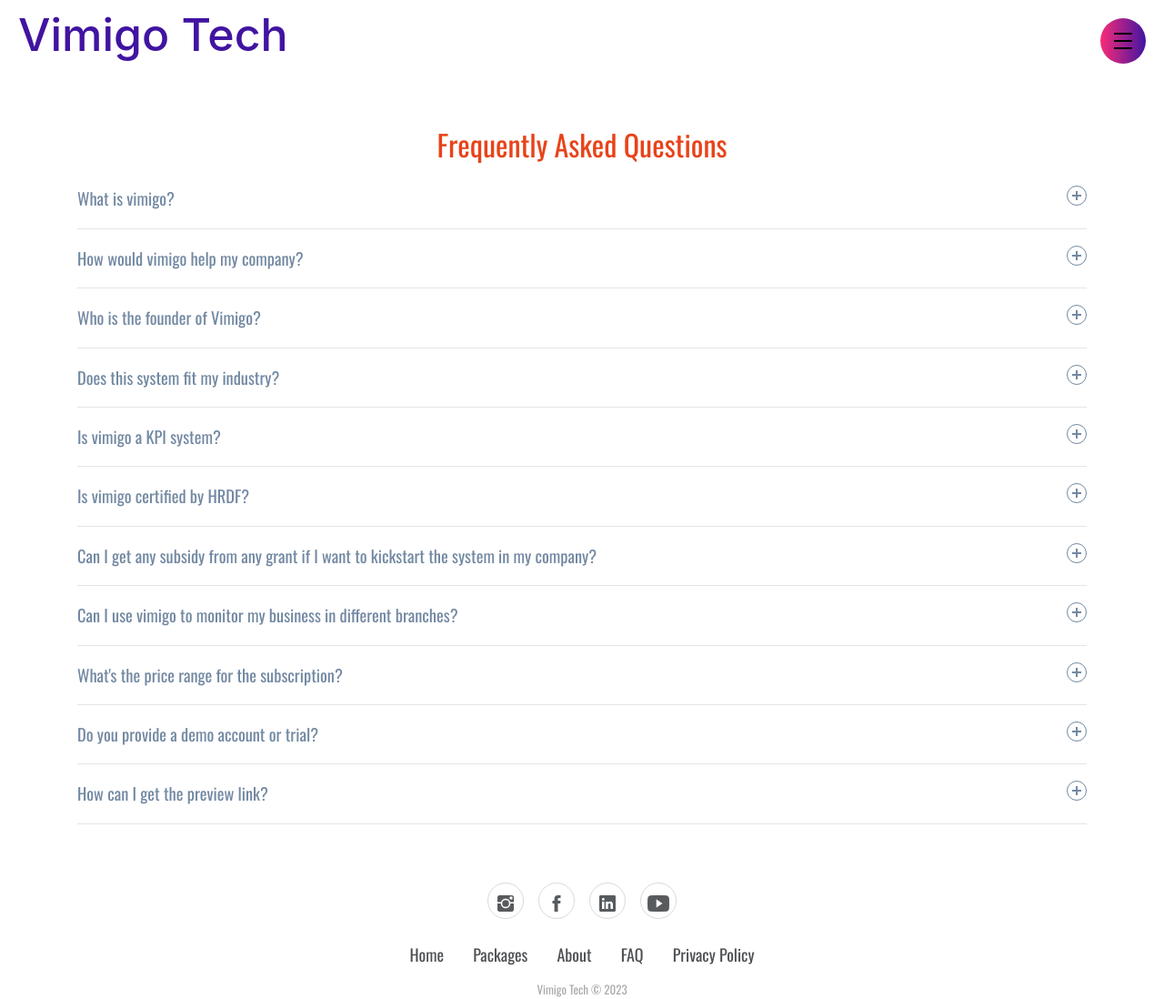
After one commit to omarrr5/vimigo-technical-Assessment, a PHP site: page /faq.html in a window 1280 px wide. The commit adds this page. Shown: the whole page at 91% size. Run offline with PHP 8.4, Linux system fonts and the light colour scheme; some libraries are stand-ins or nearby versions.

Commit message:
FAQ page done

```diff
--- /dev/null
+++ b/App.js
@@ -0,0 +1,15 @@
+const items = document.querySelectorAll('.accordion button');
+
+function toggleAccordion() {
+  const itemToggle = this.getAttribute('aria-expanded');
+
+  for (i = 0; i < items.length; i++) {
+    items[i].setAttribute('aria-expanded', 'false');
+  }
+
+  if (itemToggle == 'false') {
+    this.setAttribute('aria-expanded', 'true');
+  }
+}
+
+items.forEach((item) => item.addEventListener('click', toggleAccordion));
--- /dev/null
+++ b/faq.html
@@ -0,0 +1,213 @@
+<!DOCTYPE html>
+<html lang="en">
+<head>
+    <meta charset="UTF-8">
+    <meta http-equiv="X-UA-Compatible" content="IE=edge">
+    <meta name="viewport" content="width=device-width, initial-scale=1.0">
+    <title>Vimigo | FAQ</title>
+    <link rel="stylesheet" href="style.css">
+    <link rel="logo icon" href="images/vimigo-logo.png" type="image/x-icon">
+    <link href="https://fonts.googleapis.com/css2?family=Oswald&display=swap" rel="stylesheet">
+    <link href="https://fonts.googleapis.com/css2?family=Lato&display=swap" rel="stylesheet">
+    <script src="https://kit.fontawesome.com/a076d05399.js"></script>
+    <link rel="stylesheet" href="https://cdnjs.cloudflare.com/ajax/libs/twitter-bootstrap/4.1.3/css/bootstrap.min.css">
+    <link rel="stylesheet" href="https://cdnjs.cloudflare.com/ajax/libs/ionicons/2.0.1/css/ionicons.min.css">
+    <script src="https://kit.fontawesome.com/1c2c2462bf.js" crossorigin="anonymous"></script>
+</head>
+<body>
+    <input type="checkbox" id="active">
+    <label for="active" class="menu-btn"><span></span></label>
+    <label for="active" class="close"></label>
+    <h2 class="logo">Vimigo Tech</h2>
+    <div class="wrapper">
+      <ul>
+<li><a href="index.html">Home</a></li>
+<li><a href="https://www.vimigoapp.com/about-us/">About</a></li>
+<li><a href="#">FAQ</a></li>
+</ul>
+</div>
+
+
+    <section class="faq">
+
+        <div class="container">
+            <h2>Frequently Asked Questions</h2>
+            <div class="accordion">
+              <div class="accordion-item">
+                <button id="accordion-button-1" aria-expanded="false">
+                  <span class="accordion-title">What is vimigo?</span>
+                  <span class="icon" aria-hidden="true"></span>
+                </button>
+                <div class="accordion-content">
+                  <p>
+                    vimigo is a transparent performance reward system to help SMEs better manage human resources, increase productivity, and improve employee retention.
+
+People are the asset of the company, and vimigo is ready to empower your company and your workforce to grow to the next level!
+                  </p>
+                </div>
+              </div>
+              <div class="accordion-item">
+                <button id="accordion-button-2" aria-expanded="false">
+                  <span class="accordion-title">How would vimigo help my company?</span>
+                  <span class="icon" aria-hidden="true"></span>
+                </button>
+                <div class="accordion-content">
+                  <p>
+                    vimigo is a performance reward system that helps you regulate performance rewarding in your company. This is to motivate your people so everyone strives to contribute his/her best to the company. As a boss, you no longer need to worry about making decisions on who you should reward or who you should terminate, for the system already has the data and the data are transparent to everyone -- no argument, no dispute, no hassle. You let their results speak for themselves.
+
+                    In the long run, you as the boss will have more time to work on something which is more meaningful. Together everyone is driven towards your company's vision. This benefit alone, we believe, will overweigh the price of the system per se, because even hiring a full-time admin for 2k/month isn't necessarily able to help you manage performance rewarding in a company.
+                  </p>
+                </div>
+              </div>
+              <div class="accordion-item">
+                <button id="accordion-button-3" aria-expanded="false">
+                  <span class="accordion-title">Who is the founder of Vimigo?
+                </span>
+                  <span class="icon" aria-hidden="true"></span>
+                </button>
+                <div class="accordion-content">
+                  <p>
+                    Shane Mun, the Founder & CEO of vimigo & Big Bath, has more than 15 years of experience managing a SME company with over 100 employees.
+                  </p>
+                </div>
+              </div>
+              <div class="accordion-item">
+                <button id="accordion-button-4" aria-expanded="false">
+                  <span class="accordion-title">Does this system fit my industry?</span>
+                  <span class="icon" aria-hidden="true"></span>
+                </button>
+                <div class="accordion-content">
+                  <p>
+                    vimigo was originally invented to solve challenges faced by Malaysian SMEs. In fact, we have customers from over 30 different industries using our system. No matter what industry you're in, the underlying performance rewarding concept applies.
+                  </p>
+                </div>
+              </div>
+
+
+              <div class="accordion-item">
+                <button id="accordion-button-4" aria-expanded="false">
+                  <span class="accordion-title">Is vimigo a KPI system?</span>
+                  <span class="icon" aria-hidden="true"></span>
+                </button>
+                <div class="accordion-content">
+                  <p>
+                    vimigo is the performance rewarding system that embraces the essence of KPI and OKR. Coupled with the performance rewarding, vimigo becomes a unique system that allows SMEs to utilize based on their own needs.
+                </p>
+                </div>
+              </div>
+
+
+              <div class="accordion-item">
+                <button id="accordion-button-4" aria-expanded="false">
+                  <span class="accordion-title">Is vimigo certified by HRDF?
+                </span>
+                  <span class="icon" aria-hidden="true"></span>
+                </button>
+                <div class="accordion-content">
+                  <p>
+                    Yes. Our full training course is HRDF claimable.
+                </p>
+                </div>
+              </div>
+
+              <div class="accordion-item">
+                <button id="accordion-button-4" aria-expanded="false">
+                  <span class="accordion-title">Can I get any subsidy from any grant if I want to kickstart the system in my company?
+
+                </span>
+                  <span class="icon" aria-hidden="true"></span>
+                </button>
+                <div class="accordion-content">
+                  <p>
+                    Yes, the government provides subsidies for SMEs to invest in digital services, with terms and conditions applied. Kindly contact our sales consultant for more information.
+                </p>
+                </div>
+              </div>
+
+              <div class="accordion-item">
+                <button id="accordion-button-4" aria-expanded="false">
+                  <span class="accordion-title">Can I use vimigo to monitor my business in different branches?
+
+                </span>
+                  <span class="icon" aria-hidden="true"></span>
+                </button>
+                <div class="accordion-content">
+                  <p>
+                    Yes of course, you can monitor the performance of different branches through the vimigo system. All data will be available at your fingertip, you won't need to visit the branches to review the performance anymore!
+
+                </p>
+                </div>
+              </div>
+
+
+              <div class="accordion-item">
+                <button id="accordion-button-4" aria-expanded="false">
+                  <span class="accordion-title">What's the price range for the subscription?
+                </span>
+                  <span class="icon" aria-hidden="true"></span>
+                </button>
+                <div class="accordion-content">
+                  <p>
+                    We offer different plans to cater for the needs of different SMEs, depending on the company’s size and annual turnover. vimigo monthly subscription ranges between RM1k-5k. Full features are available for all plans chosen.
+
+                </p>
+                </div>
+              </div>
+
+              <div class="accordion-item">
+                <button id="accordion-button-4" aria-expanded="false">
+                  <span class="accordion-title">Do you provide a demo account or trial?
+
+                </span>
+                  <span class="icon" aria-hidden="true"></span>
+                </button>
+                <div class="accordion-content">
+                  <p>
+                    We used to provide a demo account and trial. Based on our experience, however, we found out that the best way to explain the vimigo concept to our customers is via our weekly preview. So to better show you the fundamental idea of how the system works, we welcome you to join our weekly online live preview.
+                </p>
+                </div>
+              </div>
+
+
+
+
+              <div class="accordion-item">
+                <button id="accordion-button-5" aria-expanded="false">
+                  <span class="accordion-title">How can I get the preview link?
+                </span>
+                  <span class="icon" aria-hidden="true"></span>
+                </button>
+                <div class="accordion-content">
+                  <p>
+                    Thanks for your support! Once you have made the payment and your registration is successful, our system will automatically send the e-ticket & invoice to your mailbox. Please also check your junk or spam mail, in case you can't find it in your inbox.
+                </p>
+                </div>
+              </div>
+            </div>
+          </div>
+
+
+
+    </section>
+
+
+
+
+    <section>
+        <div class="footer-basic">
+            <footer>
+                <div class="social"><a href="https://www.instagram.com/vimigoapp/?hl=en"><i class="icon ion-social-instagram"></i></a><a href="https://www.facebook.com/vimigoapp/"><i class="icon ion-social-facebook"></i></a><a href="https://www.linkedin.com/company/vimigoapp/?originalSubdomain=my"><i class="icon ion-social-linkedin"></i></a><a href="https://www.youtube.com/c/VIMIGO"><i class="icon ion-social-youtube"></i></a></div>
+                <ul class="list-inline">
+                    <li class="list-inline-item"><a href="index.html">Home</a></li>
+                    <li class="list-inline-item"><a href="https://www.vimigoapp.com/packages/">Packages</a></li>
+                    <li class="list-inline-item"><a href="https://www.vimigoapp.com/about-us/">About</a></li>
+                    <li class="list-inline-item"><a href="faq.html">FAQ</a></li>
+                    <li class="list-inline-item"><a href="https://www.vimigoapp.com/privacy-policy/">Privacy Policy</a></li>
+                </ul>
+                <p class="copyright">Vimigo Tech © 2023</p>
+            </footer>
+        </div>
+    </section>
+    <script src="App.js"></script>
+</body>
+</html>
--- a/index.html
+++ b/index.html
@@ -24,7 +24,7 @@
     <div class="wrapper">
       <ul>
 <li><a href="#">Home</a></li>
-<li><a href="#">About</a></li>
+<li><a href="https://www.vimigoapp.com/about-us/">About</a></li>
 <li><a href="#">FAQ</a></li>
 </ul>
 </div>
@@ -76,7 +76,7 @@
                 <li class="list-inline-item"><a href="#">Home</a></li>
                 <li class="list-inline-item"><a href="https://www.vimigoapp.com/packages/">Packages</a></li>
                 <li class="list-inline-item"><a href="https://www.vimigoapp.com/about-us/">About</a></li>
-                <li class="list-inline-item"><a href="#">FAQ</a></li>
+                <li class="list-inline-item"><a href="faq.html">FAQ</a></li>
                 <li class="list-inline-item"><a href="https://www.vimigoapp.com/privacy-policy/">Privacy Policy</a></li>
             </ul>
             <p class="copyright">Vimigo Tech © 2023</p>
--- a/style.css
+++ b/style.css
@@ -1,4 +1,4 @@
-*{
+   *{
     margin: 0;
     padding: 0;
     box-sizing: border-box;
@@ -9,7 +9,7 @@
 
   .logo{
     font-size: 50px;
-    color: #e8431a;
+    color: #4114a1;
     margin-left: 20px;
   }
 
@@ -19,6 +19,12 @@
     font-weight: 900;
     margin-left: 100px;
     margin-top: 40px;
+    color: #fff;
+  }
+
+  .FAQ-title{
+    text-align: center;
+    font-weight: bold;
   }
 
 
@@ -35,7 +41,7 @@
 
   .pink {
     display: inline;
-    color: pink;
+    color: #4114a1;
   }
   .picture {
     width: 60%;
@@ -65,21 +71,23 @@
     padding: 12px 20px;
     margin: 8px 0;
     box-sizing: border-box;
-    border: 2px solid #e8431a;
+    border: 2px solid  #4114a1;
     border-radius: 40px;
   }
 
   .button {
-    background-color: #e8431a;
+    background-color: #4114a1;
     border: none;
     color: white;
+    margin-top: 10%;
     padding: 15px 32px;
     text-align: center;
     text-decoration: none;
-    display: inline-block;
     font-size: 17px;
     border-radius: 40px;
   }
+
+
 
   .wrapper{
     position: fixed;
@@ -231,7 +239,6 @@
   }
 
 
-
   footer-basic {
     padding:40px 0;
     background-color:#ffffff;
@@ -291,3 +298,110 @@
     color:#aaa;
     margin-bottom:0;
   }
+
+  .container {
+    margin: 0 auto;
+    padding: 4rem;
+    width: 48rem;
+  }
+  .accordion .accordion-item {
+    border-bottom: 1px solid #e5e5e5;
+  }
+  .accordion .accordion-item button[aria-expanded='true'] {
+    border-bottom: 1px solid #4114a1;
+  }
+
+
+  .faq{
+    margin: 0;
+    padding: 0;
+    font-family: 'Hind', sans-serif;
+    background: #fff;
+    color: #e8431a;
+    display: flex;
+    min-height: 100vh;
+    text-align: center;
+  }
+
+
+  .accordion button {
+    position: relative;
+    display: block;
+    text-align: left;
+    width: 100%;
+    padding: 1em 0;
+    color: #7288a2;
+    font-size: 1.15rem;
+    font-weight: 400;
+    border: none;
+    background: none;
+    outline: none;
+  }
+  .accordion button:hover,
+  .accordion button:focus {
+    cursor: pointer;
+    color: #4114a1;
+  }
+  .accordion button:hover::after,
+  .accordion button:focus::after {
+    cursor: pointer;
+    color: #4114a1;
+    border: 1px solid #4114a1;
+  }
+  .accordion button .accordion-title {
+    padding: 1em 1.5em 1em 0;
+  }
+  .accordion button .icon {
+    display: inline-block;
+    position: absolute;
+    top: 18px;
+    right: 0;
+    width: 22px;
+    height: 22px;
+    border: 1px solid;
+    border-radius: 22px;
+  }
+  .accordion button .icon::before {
+    display: block;
+    position: absolute;
+    content: '';
+    top: 9px;
+    left: 5px;
+    width: 10px;
+    height: 2px;
+    background: currentColor;
+  }
+  .accordion button .icon::after {
+    display: block;
+    position: absolute;
+    content: '';
+    top: 5px;
+    left: 9px;
+    width: 2px;
+    height: 10px;
+    background: currentColor;
+  }
+  .accordion button[aria-expanded='true'] {
+    color: #4114a1;
+  }
+  .accordion button[aria-expanded='true'] .icon::after {
+    width: 0;
+  }
+  .accordion button[aria-expanded='true'] + .accordion-content {
+    opacity: 1;
+    max-height: 9em;
+    transition: all 200ms linear;
+    will-change: opacity, max-height;
+  }
+  .accordion .accordion-content {
+    opacity: 0;
+    max-height: 0;
+    overflow: hidden;
+    transition: opacity 200ms linear, max-height 200ms linear;
+    will-change: opacity, max-height;
+  }
+  .accordion .accordion-content p {
+    font-size: 1rem;
+    font-weight: 300;
+    margin: 2em 0;
+  }
```
Also changed, not shown: about.html (deleted).
